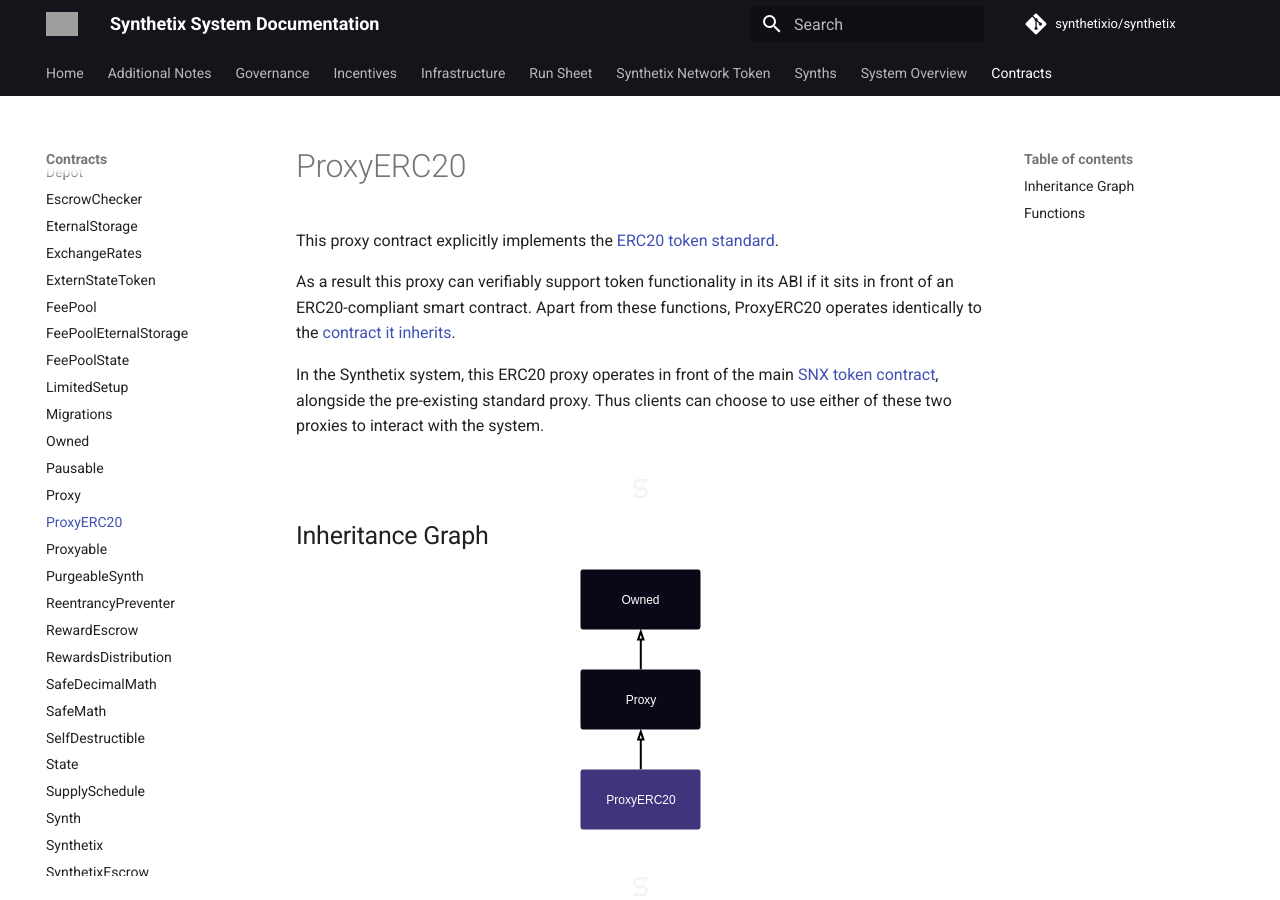
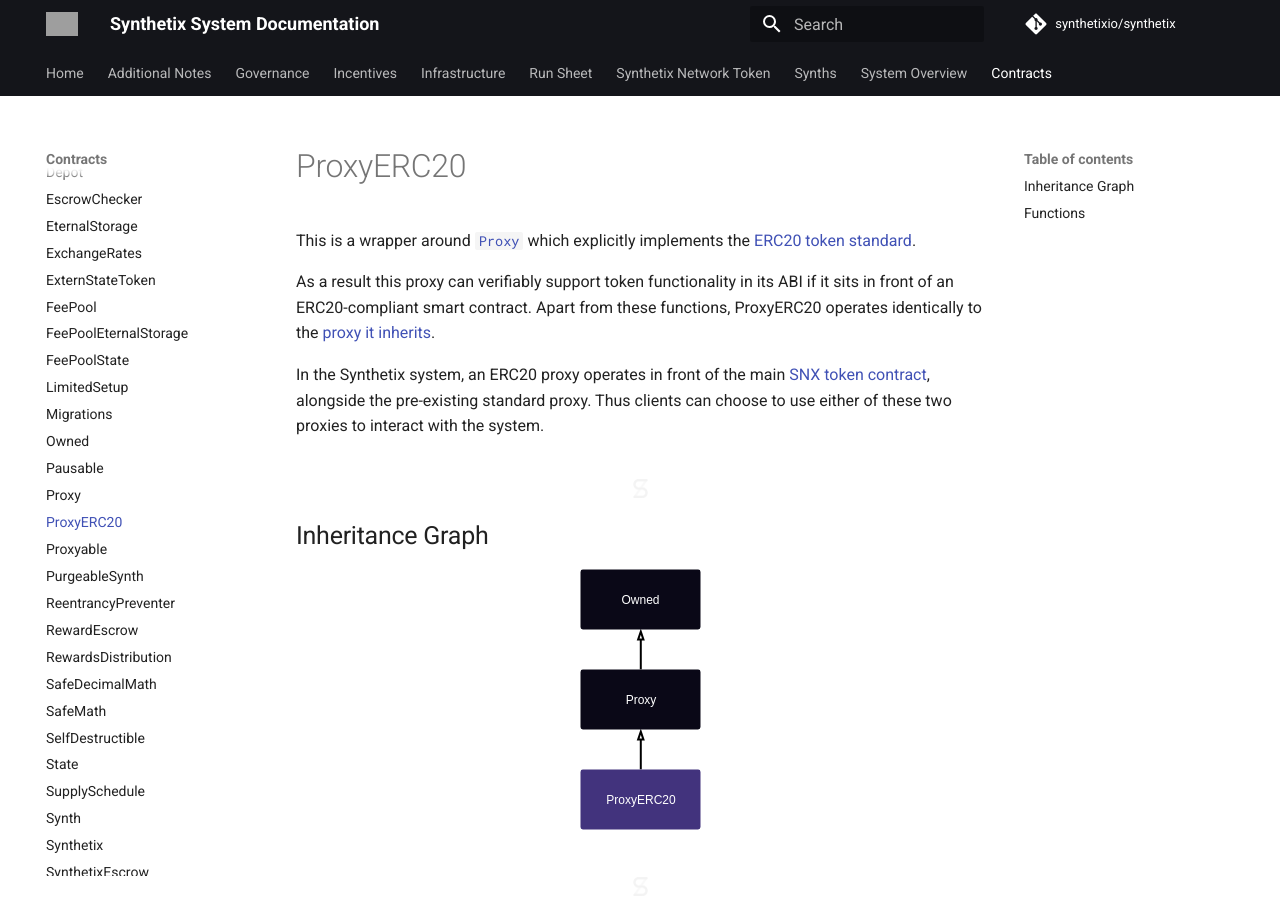
Before and after one commit to Synthetixio/synthetix, an MkDocs documentation site: the page built from docs/contracts/ProxyERC20.md, in a window 1280 px wide and 900 px high. Built offline with MkDocs 1.6.1 and Material for MkDocs 9.7.7, drawn with Linux system fonts in a browser that asks for light colours; comment, search, counter and statistics services are not loaded; grey boxes are pictures that could not be loaded.

Commit message:
Language improvements.

```diff
--- a/docs/contracts/ProxyERC20.md
+++ b/docs/contracts/ProxyERC20.md
@@ -1,10 +1,10 @@
 # ProxyERC20
 
-This proxy contract explicitly implements the [ERC20 token standard](https://docs.openzeppelin.com/contracts/2.x/api/token/erc20#ERC20Detailed).
+This is a wrapper around [`Proxy`](Proxy.md) which explicitly implements the [ERC20 token standard](https://docs.openzeppelin.com/contracts/2.x/api/token/erc20#ERC20Detailed).
 
-As a result this proxy can verifiably support token functionality in its ABI if it sits in front of an ERC20-compliant smart contract. Apart from these functions, ProxyERC20 operates identically to the [contract it inherits](Proxy.md).
+As a result this proxy can verifiably support token functionality in its ABI if it sits in front of an ERC20-compliant smart contract. Apart from these functions, ProxyERC20 operates identically to the [proxy it inherits](Proxy.md).
 
-In the Synthetix system, this ERC20 proxy operates in front of the main [SNX token contract](Synthetix.md), alongside the pre-existing standard proxy. Thus clients can choose to use either of these two proxies to interact with the system.
+In the Synthetix system, an ERC20 proxy operates in front of the main [SNX token contract](Synthetix.md), alongside the pre-existing standard proxy. Thus clients can choose to use either of these two proxies to interact with the system.
 
 <section-sep />
 
```
